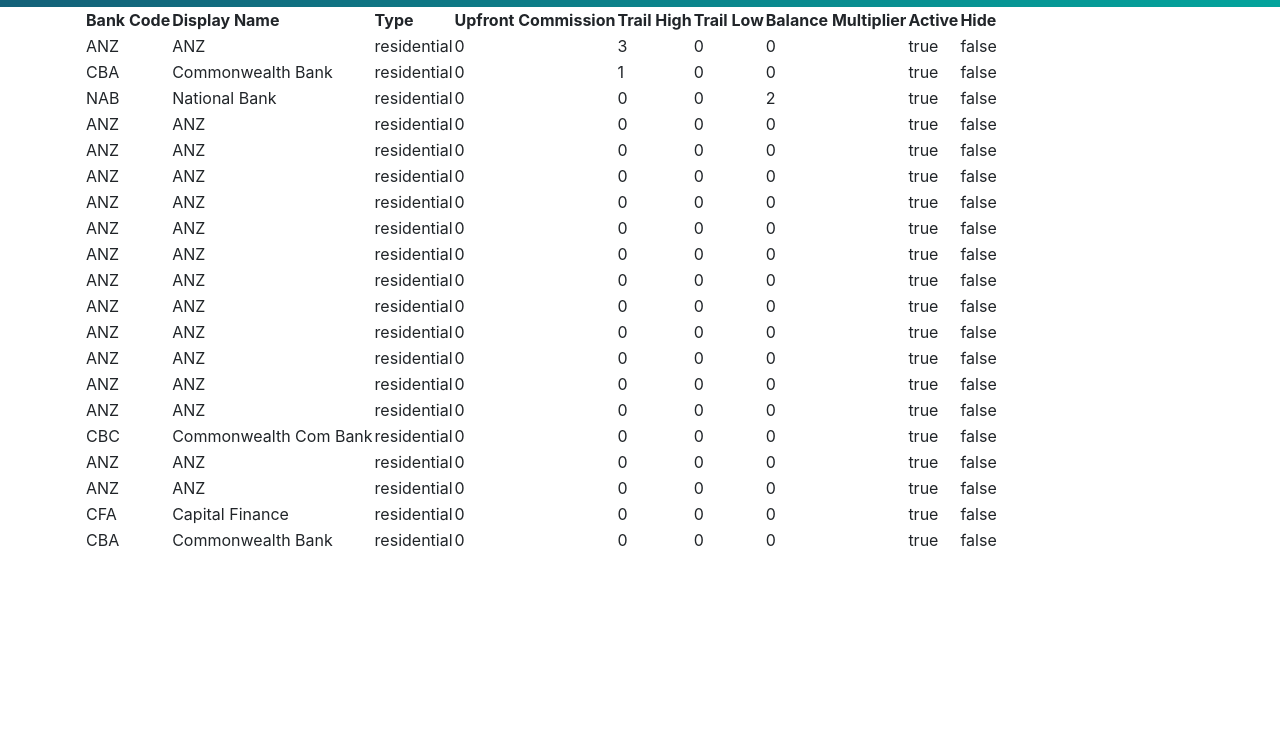
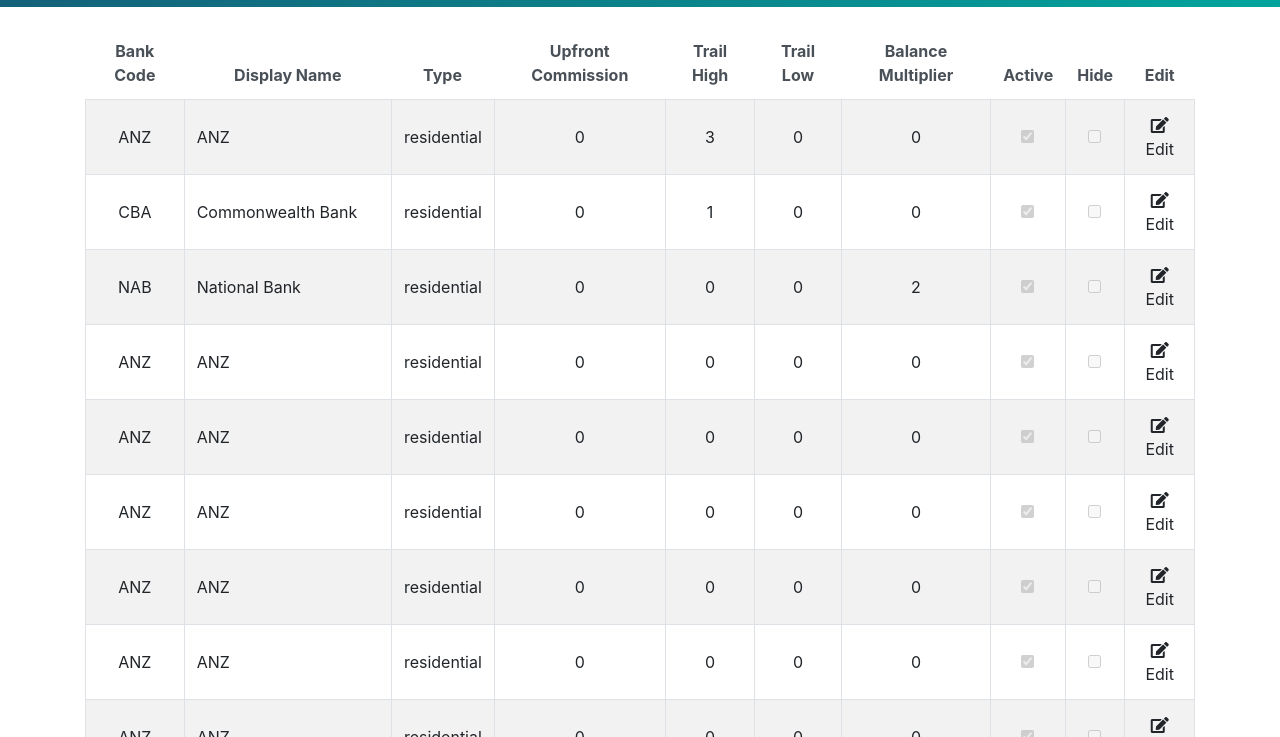
Before and after one commit to Todd-j-sutherland/finsure-lenders, a website: page index.html at #!/lenders in a window 1280 px wide. Shown: the part 63-800 px from the top of the page. Drawn offline with nearby package versions, Linux system fonts and the light colour scheme; some packages are replaced by stand-ins of ours.

Commit message:
Update lenders table styling

```diff
--- /dev/null
+++ b/app/views/lenders/lenders.view.css
@@ -0,0 +1,24 @@
+.table {
+    margin-top: 20px;
+    border: none;
+  }
+
+  .table th, .table td {
+    vertical-align: middle;
+  }
+
+table .thread-white-bg.thead-light th{
+  background: white !important;
+  background-color: white !important;
+  border: none;
+}
+thead th {
+  position: sticky;
+  top: 0;
+  z-index: 1;
+}
+.table .thead-light th {
+  background: white !important;
+  background-color: white !important;
+  border: none;
+}
--- a/app/views/lenders/lenders.view.html
+++ b/app/views/lenders/lenders.view.html
@@ -1,29 +1,33 @@
+<link rel="stylesheet" href="app/views/lenders/lenders.view.css">
+
 <div>
-    <table>
-        <thead>
+    <table class="table table-striped table-bordered table-hover">
+        <thead class="thead-light thead-white-bg">
             <tr>
-                <th>Bank Code</th>
-                <th>Display Name</th>
-                <th>Type</th>
-                <th>Upfront Commission</th>
-                <th>Trail High</th>
-                <th>Trail Low</th>
-                <th>Balance Multiplier</th>
-                <th>Active</th>
-                <th>Hide</th>
+                <th class="text-center">Bank Code</th>
+                <th class="text-center">Display Name</th>
+                <th class="text-center">Type</th>
+                <th class="text-center">Upfront Commission</th>
+                <th class="text-center">Trail High</th>
+                <th class="text-center">Trail Low</th>
+                <th class="text-center">Balance Multiplier</th>
+                <th class="text-center">Active</th>
+                <th class="text-center">Hide</th>
+                <th class="text-center">Edit</th>
             </tr>
         </thead>
         <tbody>
             <tr ng-repeat="lender in lenders">
-                <td>{{ lender.attributes.code }}</td>
-                <td>{{ lender.attributes.name }}</td>
-                <td>{{ lender.attributes.type }}</td>
-                <td>{{ lender.attributes.upfont_commission }}</td>
-                <td>{{ lender.attributes.high_trail_commission }}</td>
-                <td>{{ lender.attributes.low_trail_commission }}</td>
-                <td>{{ lender.attributes.balance_multiplier }}</td>
-                <td>{{ lender.attributes.is_active }}</td>
-                <td>{{ lender.attributes.is_hidden }}</td>
+                <td class="align-middle text-center">{{ lender.attributes.code }}</td>
+                <td class="align-middle">{{ lender.attributes.name }}</td>
+                <td class="align-middle">{{ lender.attributes.type }}</td>
+                <td class="align-middle text-center">{{ lender.attributes.upfont_commission }}</td>
+                <td class="align-middle text-center">{{ lender.attributes.high_trail_commission }}</td>
+                <td class="align-middle text-center">{{ lender.attributes.low_trail_commission }}</td>
+                <td class="align-middle text-center">{{ lender.attributes.balance_multiplier }}</td>
+                <td class="align-middle text-center"><input type="checkbox" ng-checked="lender.attributes.is_active" disabled></td>
+                <td class="align-middle text-center"><input type="checkbox" ng-checked="lender.attributes.is_hidden" disabled></td>
+                <td class="align-middle text-center"><button class="btn p-0"><span><i class="fas fa-edit"></i></span><span>Edit</span></button></td>
             </tr>
         </tbody>
     </table>
--- a/index.html
+++ b/index.html
@@ -4,6 +4,7 @@
     <meta charset="UTF-8">
     <title>Infynity - Lenders</title>
     <link rel="stylesheet" href="https://maxcdn.bootstrapcdn.com/bootstrap/4.5.2/css/bootstrap.min.css">
+    <link rel="stylesheet" href="https://cdnjs.cloudflare.com/ajax/libs/font-awesome/5.15.4/css/all.min.css">
     <script src="https://ajax.googleapis.com/ajax/libs/angularjs/1.8.2/angular.min.js"></script>
     <script src="https://ajax.googleapis.com/ajax/libs/angularjs/1.8.2/angular-route.min.js"></script>
     <script src="app/app.js"></script>
```
